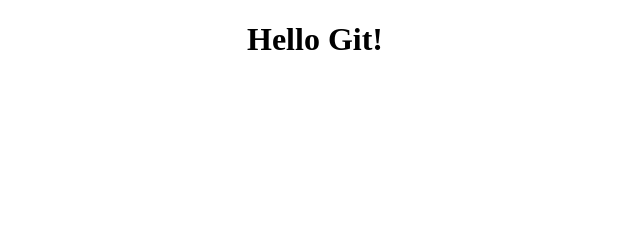
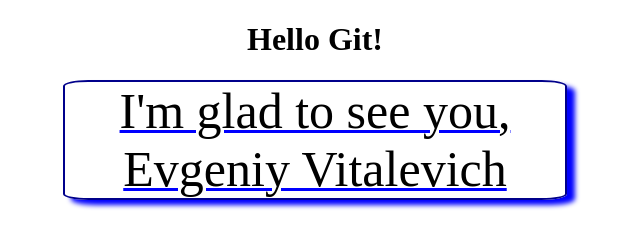
Before and after one commit to zhenihovs/gitTest, a plain HTML site: page index.html in a window 1280 px wide. Shown: the whole page, without its empty margins (325-965 px from the left). Drawn offline with Linux system fonts and the light colour scheme.

Commit message:
Added hello to Evgeniy

```diff
--- a/index.html
+++ b/index.html
@@ -9,5 +9,8 @@
 </head>
 <body>
     <h1>Hello Git!</h1>
+    <div class="textBlock">
+        I'm glad to see you, Evgeniy Vitalevich
+    </div>
 </body>
 </html>
--- a/style.css
+++ b/style.css
@@ -1,3 +1,13 @@
 h1{
     text-align: center;
 }
+.textBlock{
+    margin: 0 auto;
+    width: 500px;
+    text-align: center;
+    text-decoration: underline blue 3px;
+    font-size: 50px;
+    border: 2px solid darkblue;
+    border-radius: 5%;
+    box-shadow:  8px 5px 5px blue;
+}
```
